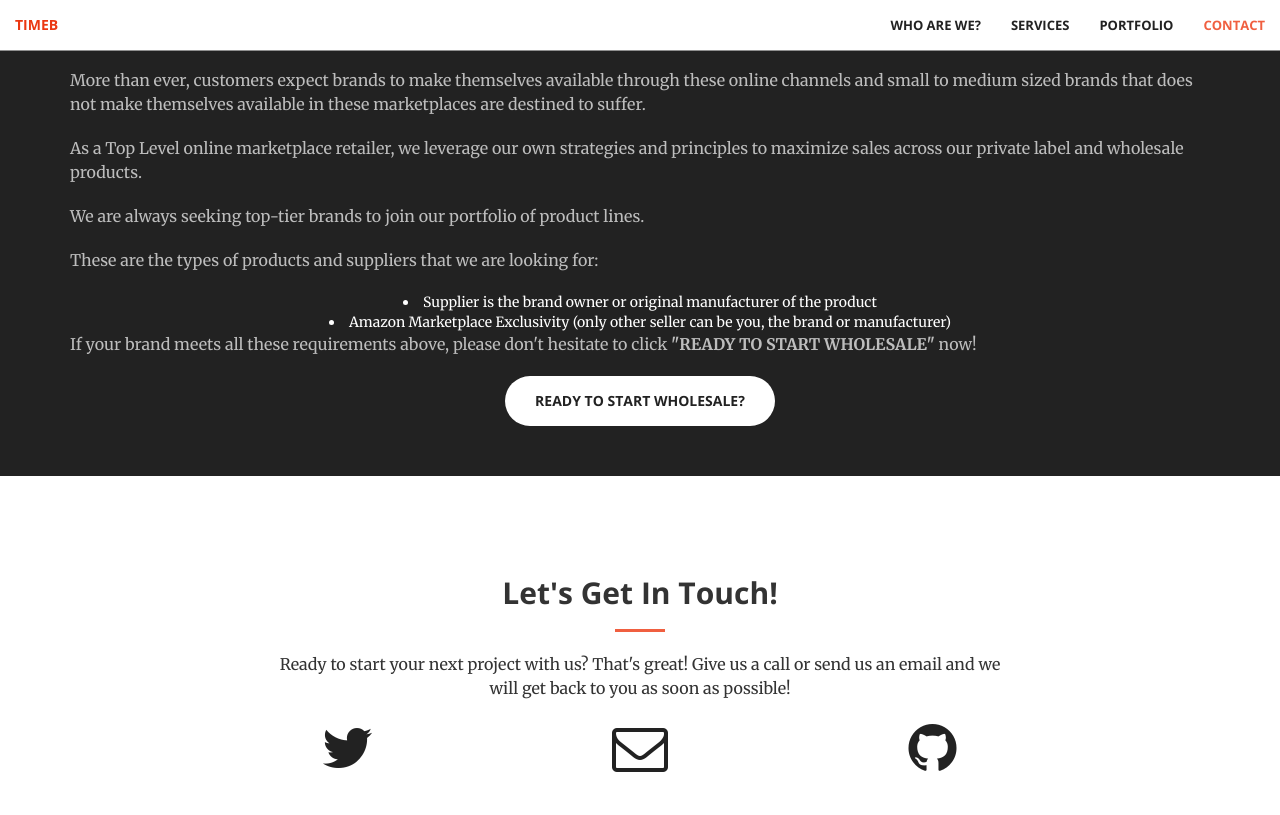
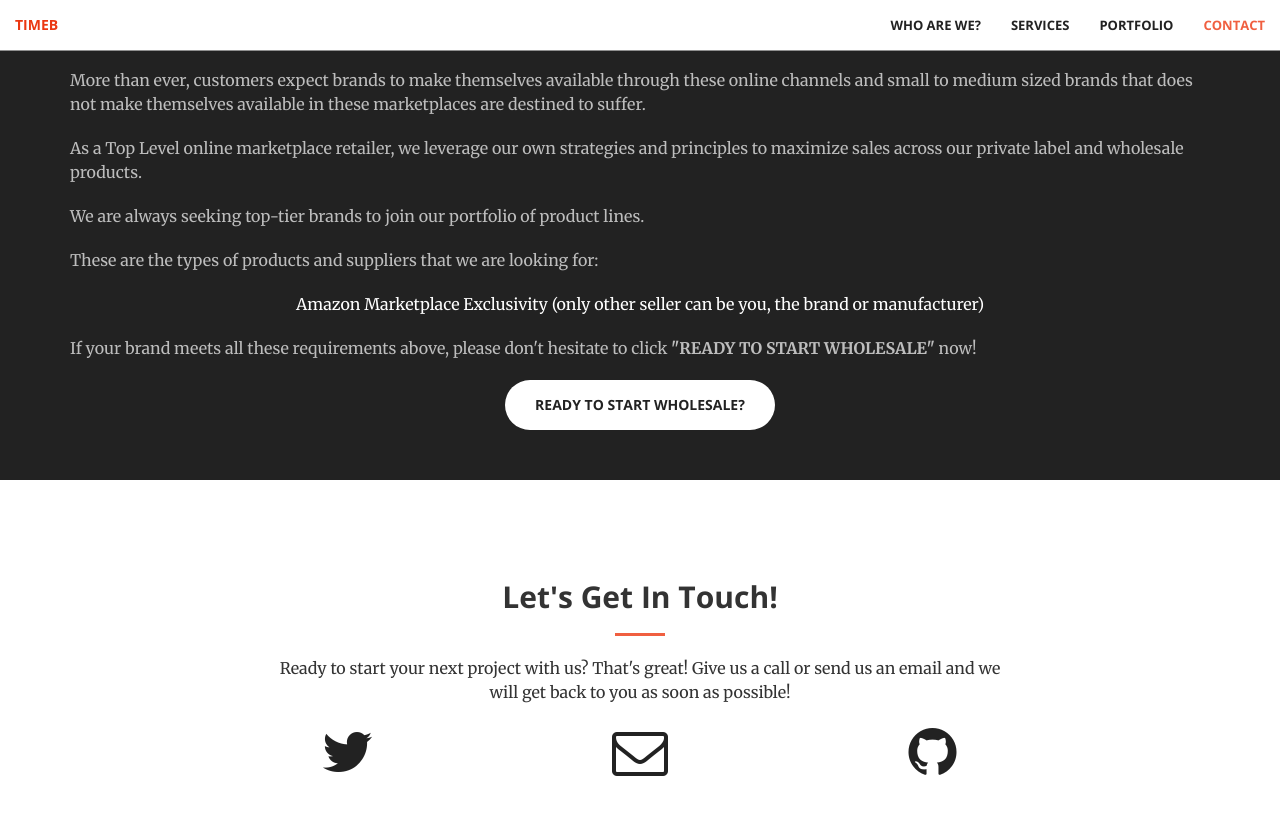
Before and after one commit to TimeBinc/TimeBinc.github.io, a Jekyll site: the page built from index.html, in a window 1280 px wide and 900 px high, scrolled down 2689 px. Shown: the top 815 px of the window. Built offline with Jekyll 4.4.1, drawn with Linux system fonts in a browser that asks for light colours.

Commit message:
Update aside.html

```diff
--- a/_includes/aside.html
+++ b/_includes/aside.html
@@ -16,8 +16,8 @@
             <p class="text-faded-alt">As a Top Level online marketplace retailer, we leverage our own strategies and principles to maximize sales across our private label and wholesale products.</p>
             <p class="text-faded-alt">We are always seeking top-tier brands to join our portfolio of product lines.</p>
             <p class="text-faded-alt">These are the types of products and suppliers that we are looking for:</p>
-            <li>Supplier is the brand owner or original manufacturer of the product</li>
-            <li>Amazon Marketplace Exclusivity (only other seller can be you, the brand or manufacturer)</li>
+            <p class="list-inline>Supplier is the brand owner or original manufacturer of the product</p>
+            <p class="list-inline>Amazon Marketplace Exclusivity (only other seller can be you, the brand or manufacturer)</p>
             <p class="text-faded-alt">If your brand meets all these requirements above, please don't hesitate to click <b>"READY TO START WHOLESALE"</b> now!
 </p>
             <a href="#" class="btn btn-default btn-xl wow tada">Ready to start Wholesale?</a>
```
